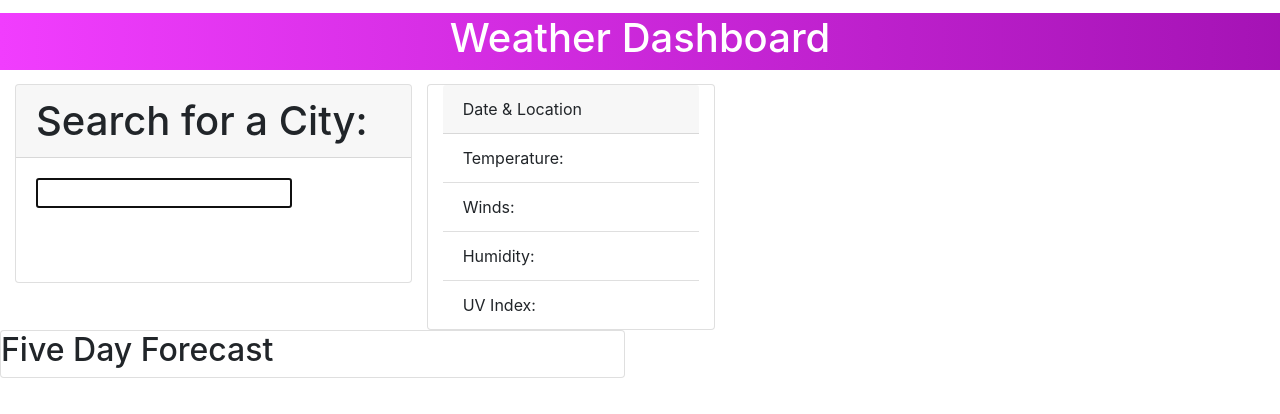
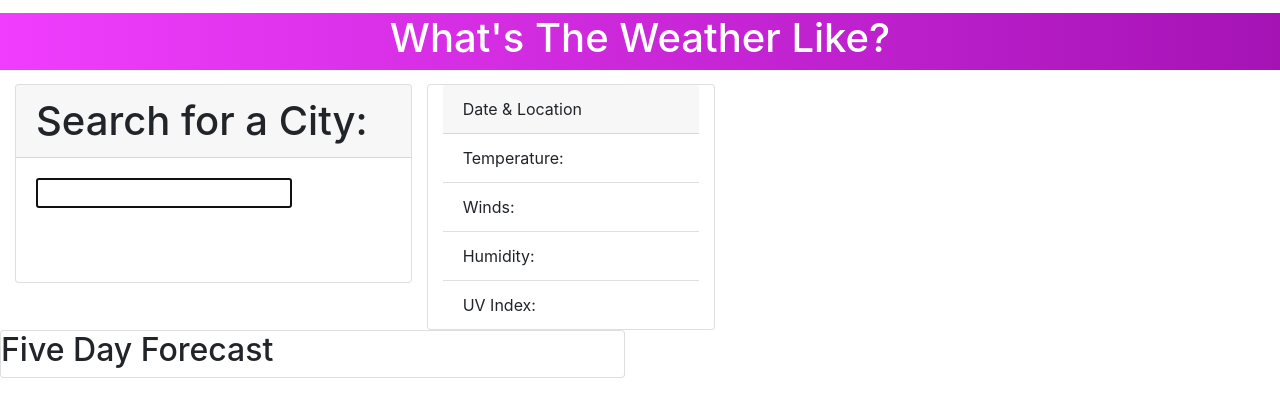
Before and after one commit to tayyjohnson/whatstheweatherlike, a plain HTML site: page index.html in a window 1280 px wide. Drawn offline with nearby package versions, Linux system fonts and the light colour scheme.

Commit message:
moving some things around & updated readme

```diff
--- a/index.html
+++ b/index.html
@@ -4,7 +4,7 @@
     <meta charset="UTF-8">
     <meta http-equiv="X-UA-Compatible" content="IE=edge">
     <meta name="viewport" content="width=device-width, initial-scale=1.0">
-    <title>Weather Dashboard</title>
+    <title>What's The Weather Like?</title>
     <!--bootstrap-->
     <link rel="stylesheet" href="https://cdn.jsdelivr.net/npm/bootstrap@4.3.1/dist/css/bootstrap.min.css" integrity="sha384-ggOyR0iXCbMQv3Xipma34MD+dH/1fQ784/j6cY/iJTQUOhcWr7x9JvoRxT2MZw1T" crossorigin="anonymous">    <!--jquery-->
     <link rel="stylesheet" href="https://cdnjs.cloudflare.com/ajax/libs/jqueryui/1.12.1/themes/base/jquery-ui.css">
@@ -18,7 +18,7 @@
 </head>
 <body class="flex-column min-100-vh">
     <header class="header">
-      <h1>Weather Dashboard</h1>
+      <h1>What's The Weather Like?</h1>
     </header>
 
   <container class="flex-row justify-space-between">
```
Also changed, not shown: 1 other file.
